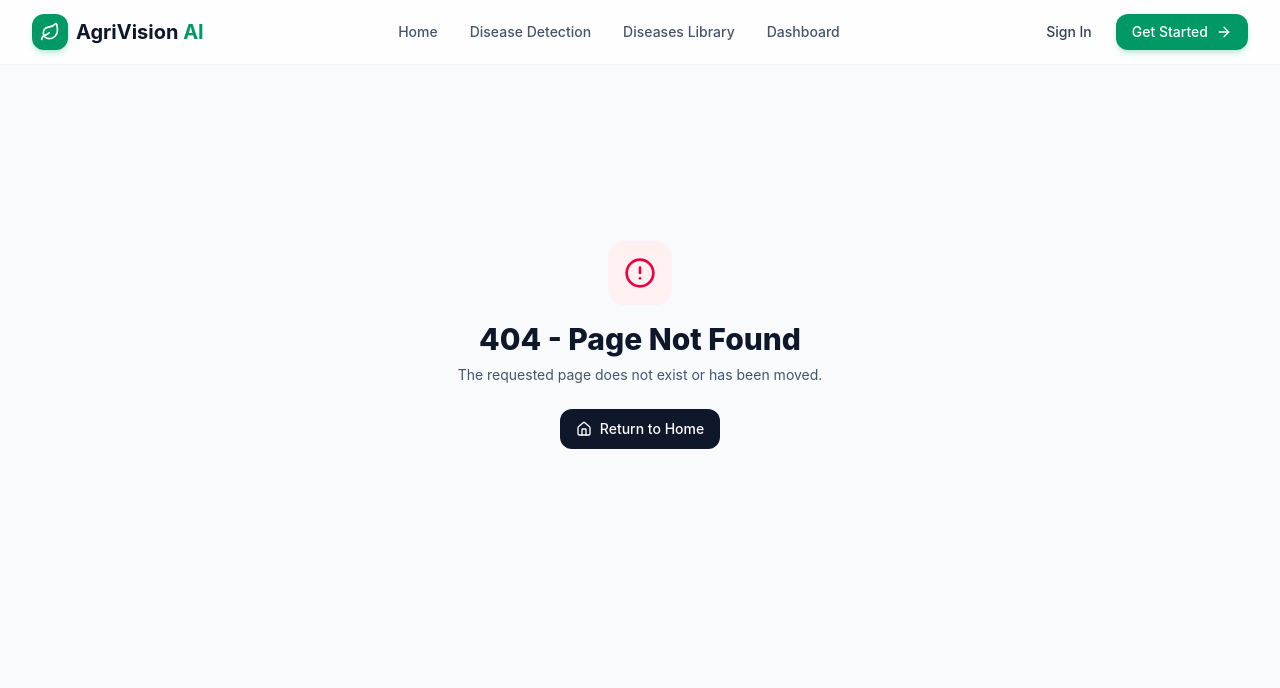
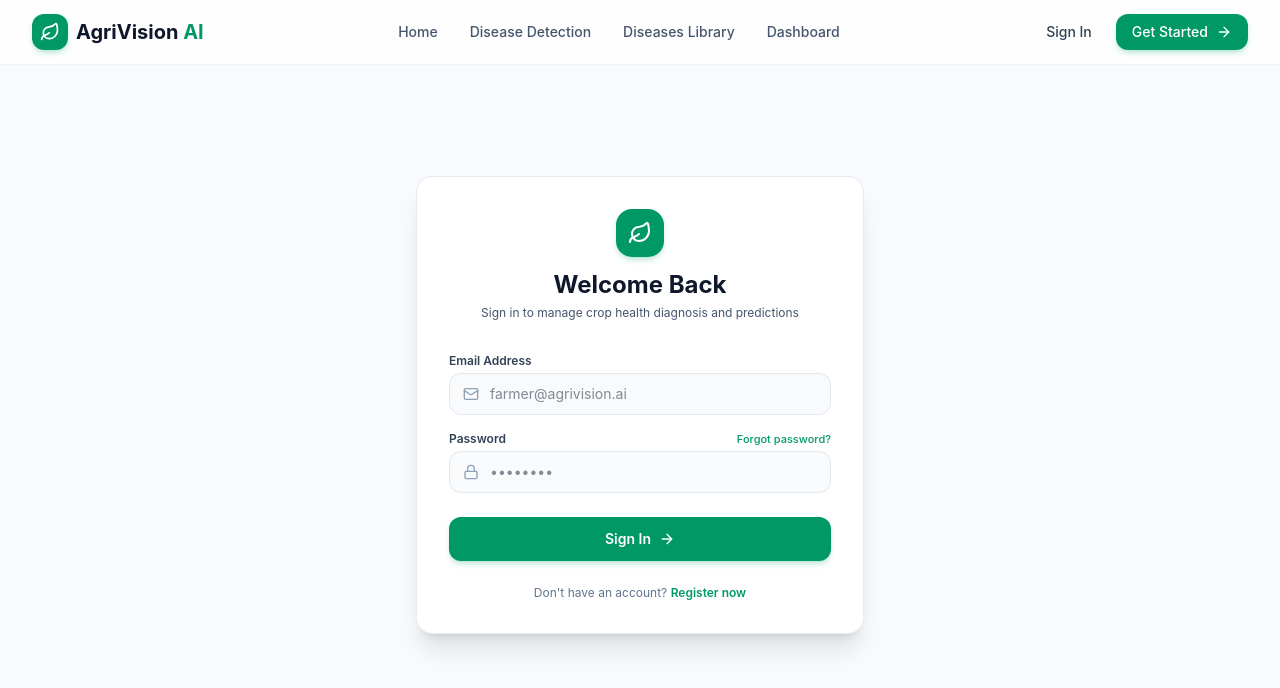
Before and after one commit to ayubalam/AgriVision-AI, a React app in the folder frontend/: page /login in a window 1280 px wide. Before the commit this address had no page. Shown: the top 688 px of the page. Built offline with nearby package versions, Linux system fonts and the light colour scheme; the HTML template or start-up script is replaced by a standard one.

Commit message:
feat: add login and register routes to application router

```diff
--- a/frontend/src/App.jsx
+++ b/frontend/src/App.jsx
@@ -2,6 +2,8 @@
 import Navbar from './components/layout/Navbar'
 import Footer from './components/layout/Footer'
 import LandingPage from './pages/LandingPage'
+import LoginPage from './pages/LoginPage'
+import RegisterPage from './pages/RegisterPage'
 import NotFoundPage from './pages/NotFoundPage'
 
 export default function App() {
@@ -12,6 +14,8 @@
         <div className="flex-1">
           <Routes>
             <Route path="/" element={<LandingPage />} />
+            <Route path="/login" element={<LoginPage />} />
+            <Route path="/register" element={<RegisterPage />} />
             <Route path="*" element={<NotFoundPage />} />
           </Routes>
         </div>
```
